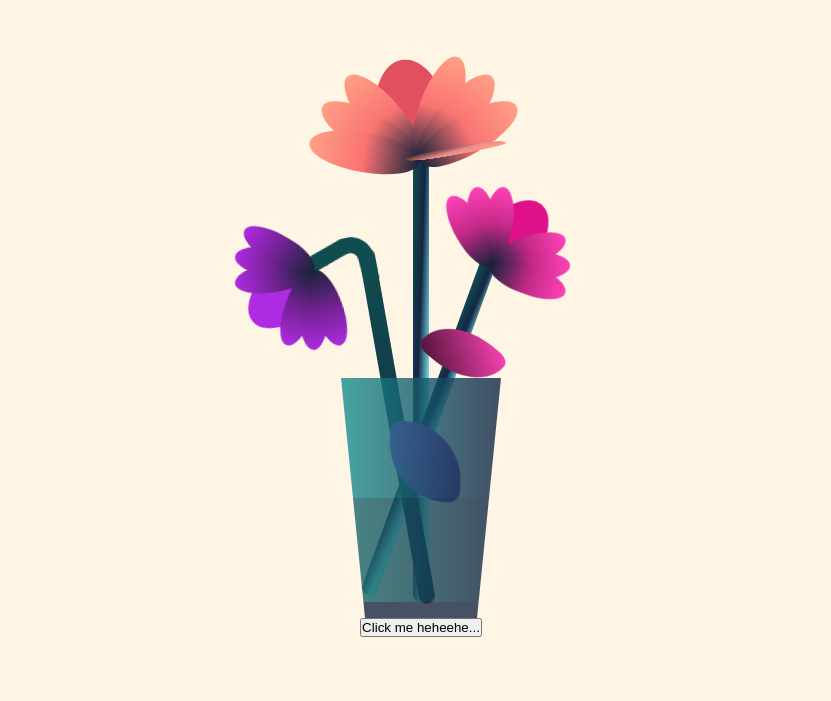
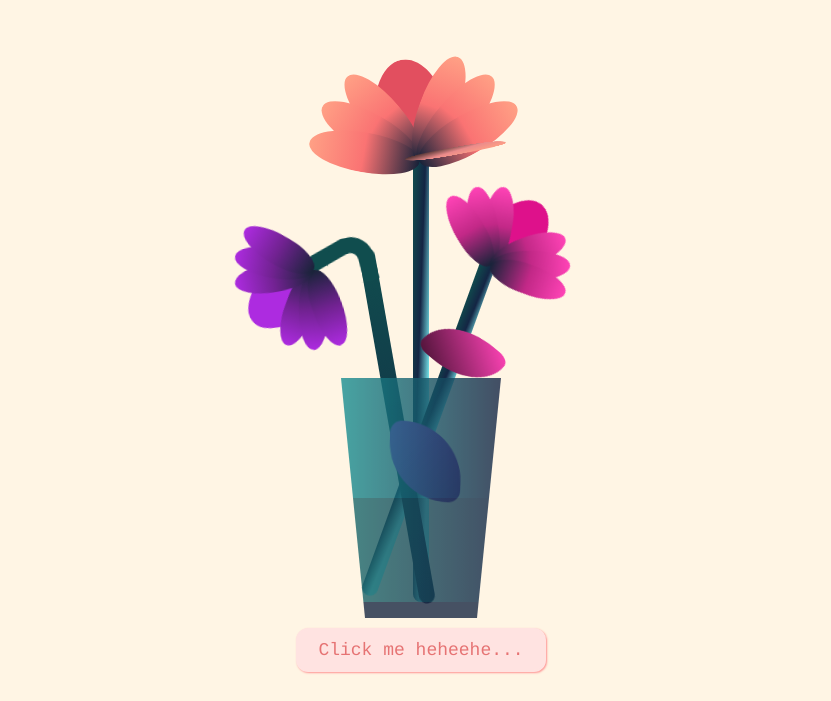
Before and after one commit to SMOL-Peter/mwamwaannanapot, a plain HTML site: page etonayon/lastpage.html in a window 1280 px wide. Shown: the part 99-800 px from the top of the page, without its empty margins (219-1050 px from the left). Drawn offline with Linux system fonts and the light colour scheme.

Commit message:
Add files via upload

```diff
--- a/etonayon/css/flower.css
+++ b/etonayon/css/flower.css
@@ -363,3 +363,18 @@ body{
         transform:translate(-36vmin,1.1vmin) rotateY(-80deg) rotateX(35deg);
     }
 }
+
+.button {
+  padding: 10px 20px;
+  font-size: 18px;
+  cursor: pointer;
+  margin: 10px;
+  font-family: "courier";
+  margin-bottom: 20px;
+  background-color: #ffe3e1;
+  color: #e67373;
+  border-radius: 12px;
+  border: 2px solid #ffe3e1;
+  box-shadow: 1px 1px 2px #ff9494;
+  transition: 0.3s;
+}
```
Also changed, not shown: etonayon/letter/bash.html (+7 -0 lines), 1 other file.
